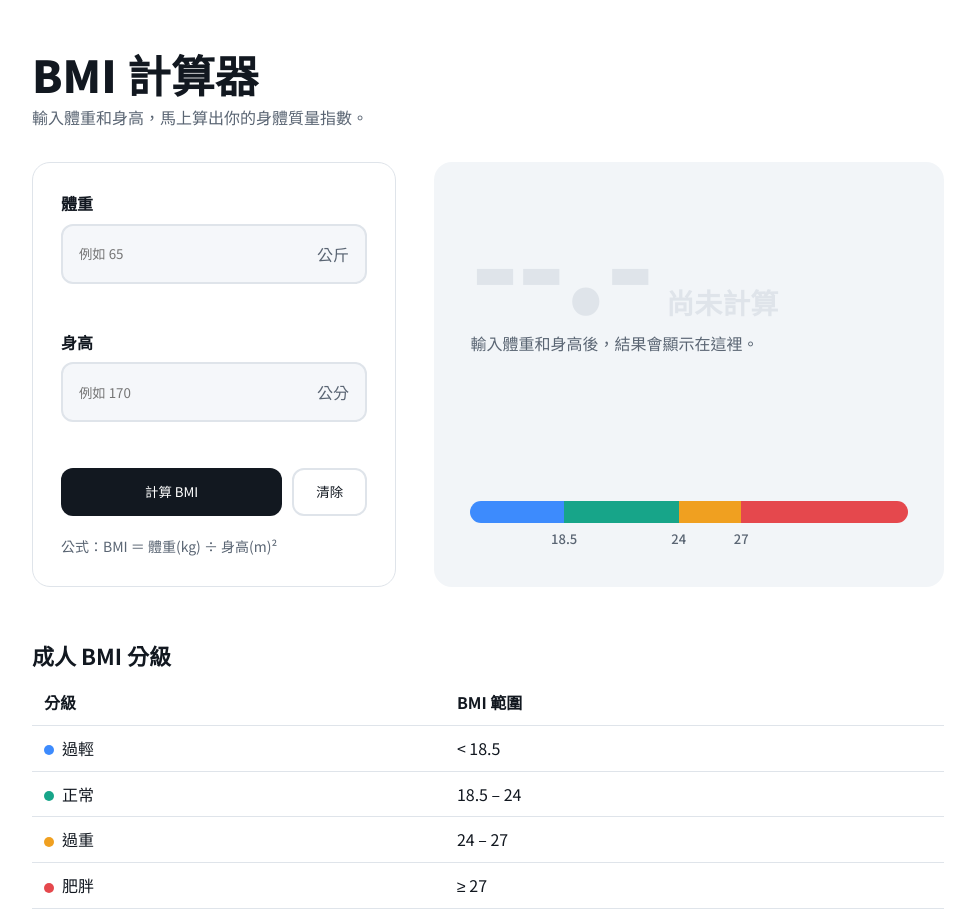
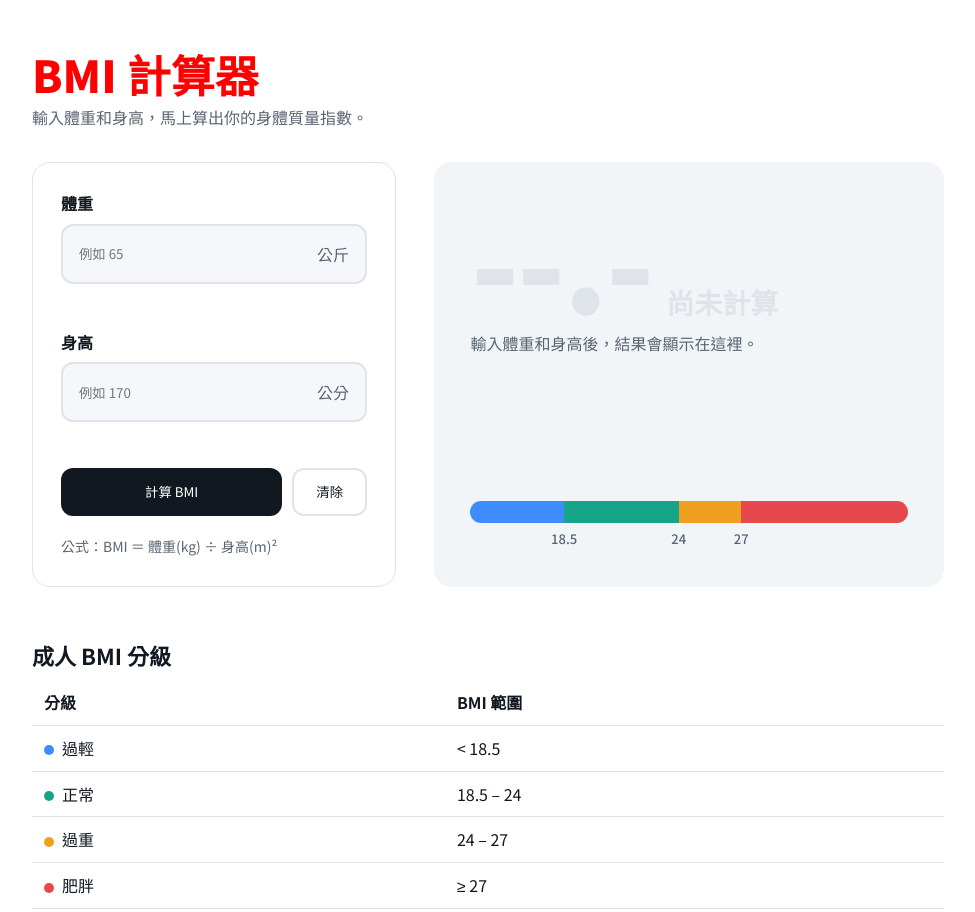
Before and after one commit to chich1928/bmi-calculator, a plain HTML site: page index.html in a window 1280 px wide. Shown: the top 912 px of the page, without its empty margins (152-1127 px from the left). Drawn offline with Linux system fonts and the light colour scheme.

Commit message:
Update index.html

```diff
--- a/index.html
+++ b/index.html
@@ -23,7 +23,7 @@ LAYOUT: modest title, inputs left, result + ruler right; stacks to title, result
 body{margin:0;background:var(--bg);color:var(--ink);font:16px/1.55 "Noto Sans TC",system-ui,sans-serif;overflow-x:clip}
 .band{padding:clamp(28px,4vw,64px) max(5vw,16px)}
 .wrap{max-width:1040px;margin:0 auto}
-h1{font-size:clamp(32px,5vw,44px);line-height:1.05;margin:0 0 8px;font-weight:900;text-wrap:balance}
+h1{font-size:clamp(32px,5vw,44px);line-height:1.05;margin:0 0 8px;font-weight:900;text-wrap:balance;color:red}
 .lead{color:var(--sub);margin:0 0 32px}
 .grid{display:grid;grid-template-columns:minmax(0,5fr) minmax(0,7fr);gap:clamp(20px,3vw,40px);align-items:stretch}
 form{display:flex;flex-direction:column;gap:20px;padding:28px;border:1px solid var(--line);border-radius:18px}
```
